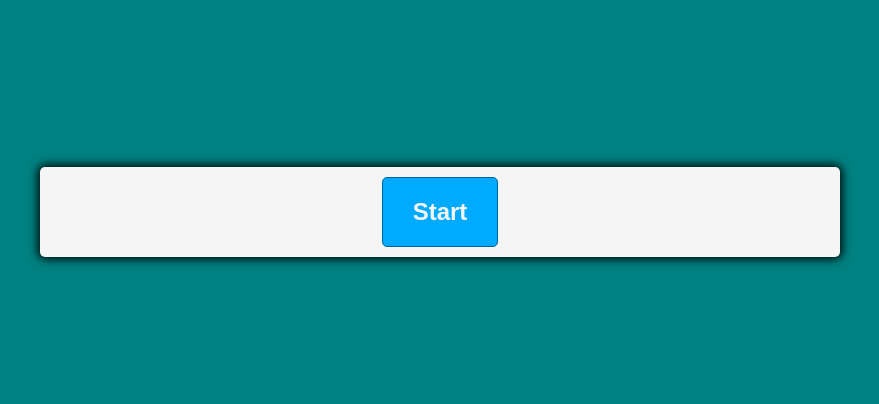
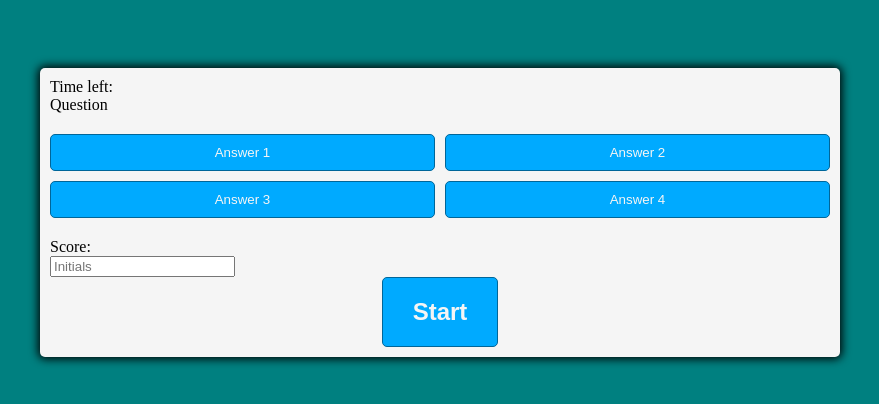
Before and after one commit to tkim30201/CodeQuiz, a plain HTML site: page index.html in a window 1280 px wide. Shown: the part 188-592 px from the top of the page, without its empty margins (200-1079 px from the left). Drawn offline with Linux system fonts and the light colour scheme.

Commit message:
added timer, initials, and score in html

```diff
--- a/index.html
+++ b/index.html
@@ -9,8 +9,11 @@
 
     <body>
         <div class="container">
-            <div id="question-container" class="hide">
+            <div id="question-container">
+
+                <div id="timer">Time left:</div>
                 <div id="question">Question</div>
+
                 <div id="answer-buttons" class="btn-grid">
                     <button class="btn">Answer 1</button>
                     <button class="btn">Answer 2</button>
@@ -18,6 +21,10 @@
                     <button class="btn">Answer 4</button>
                 </div>
             </div>
+
+            <div id="score">Score:</div>
+            <input id="initials" type="text" placeholder="Initials">
+
             <div class="controls">
                 <button id="start-btn" class="start-btn btn">Start</buttion>
                 <button id="next-btn" class="next-btn btn hide">Next</button>
```
